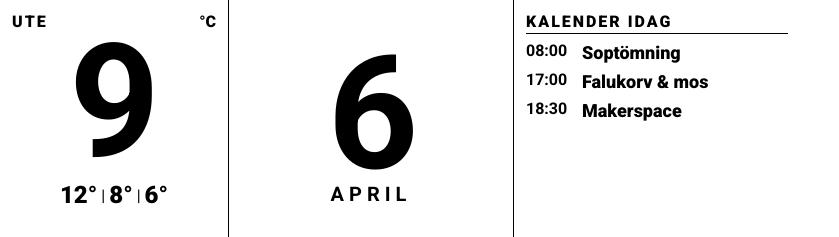
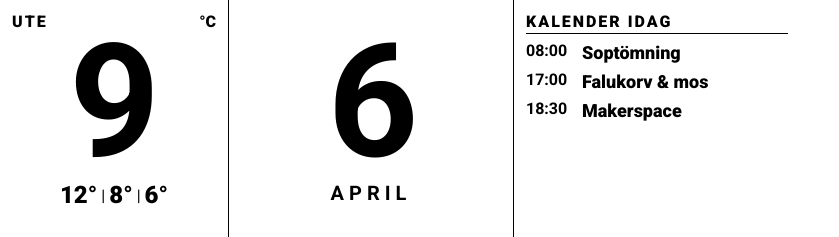
Before and after one commit to Makanz/generate-image-bmp, a website built with Vite: page dashboard-web/index.html in a window 1280 px wide. Shown: the top 237 px of the page, without its empty margins (0-839 px from the left). Built offline with nearby package versions, Linux system fonts and the light colour scheme; no server answers.

Commit message:
style: adjust line height and margin for date display in the dashboard

```diff
--- a/dashboard-web/style.css
+++ b/dashboard-web/style.css
@@ -200,19 +200,15 @@ body {
 .date-day {
     font-size: 158px;
     font-weight: var(--font-weight-bold);
-    line-height: var(--line-height-tight);
+    line-height: var(--line-height-snug);
     letter-spacing: -4px;
-    display: flex;
-    align-items: center;
-    justify-content: center;
-    height: 167.7px;
 }
 
 .date-month {
     font-size: 20px;
     font-weight: var(--font-weight-bold);
     letter-spacing: 5px;
-    margin-top: -17px;
+    margin-top: 8px;
 }
 
 /* ── Lunchsektion ── */
```
